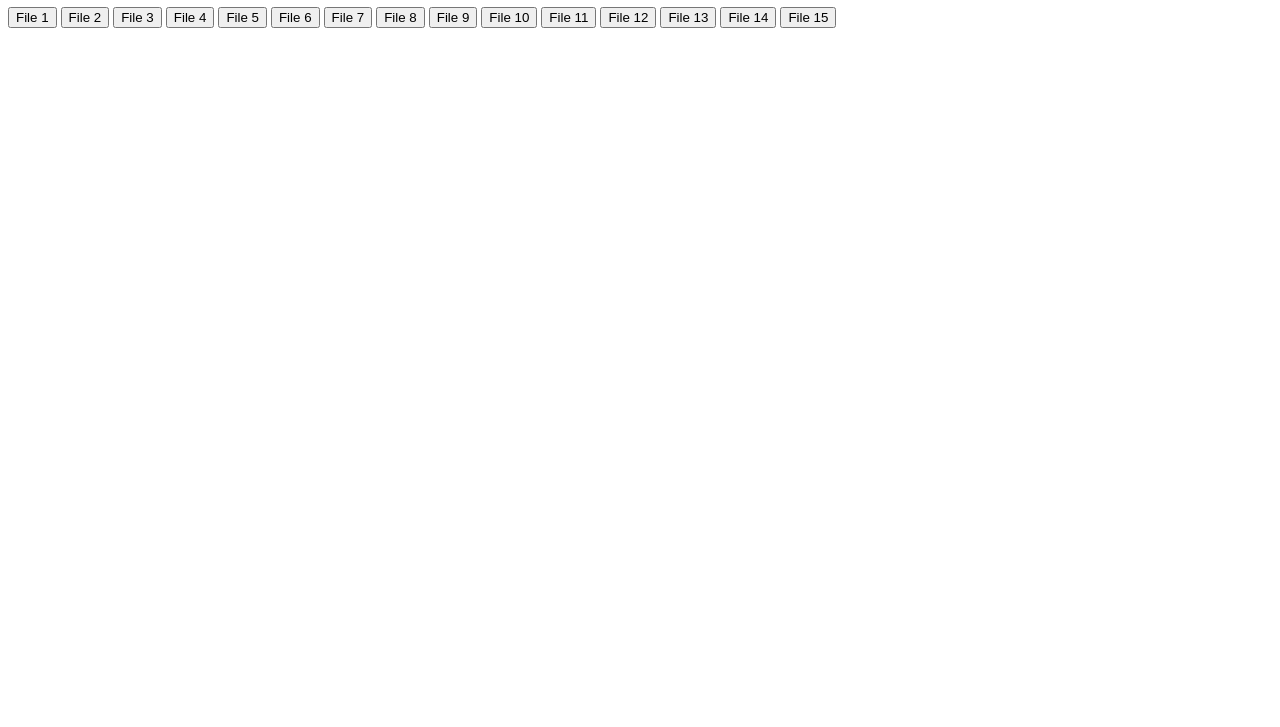
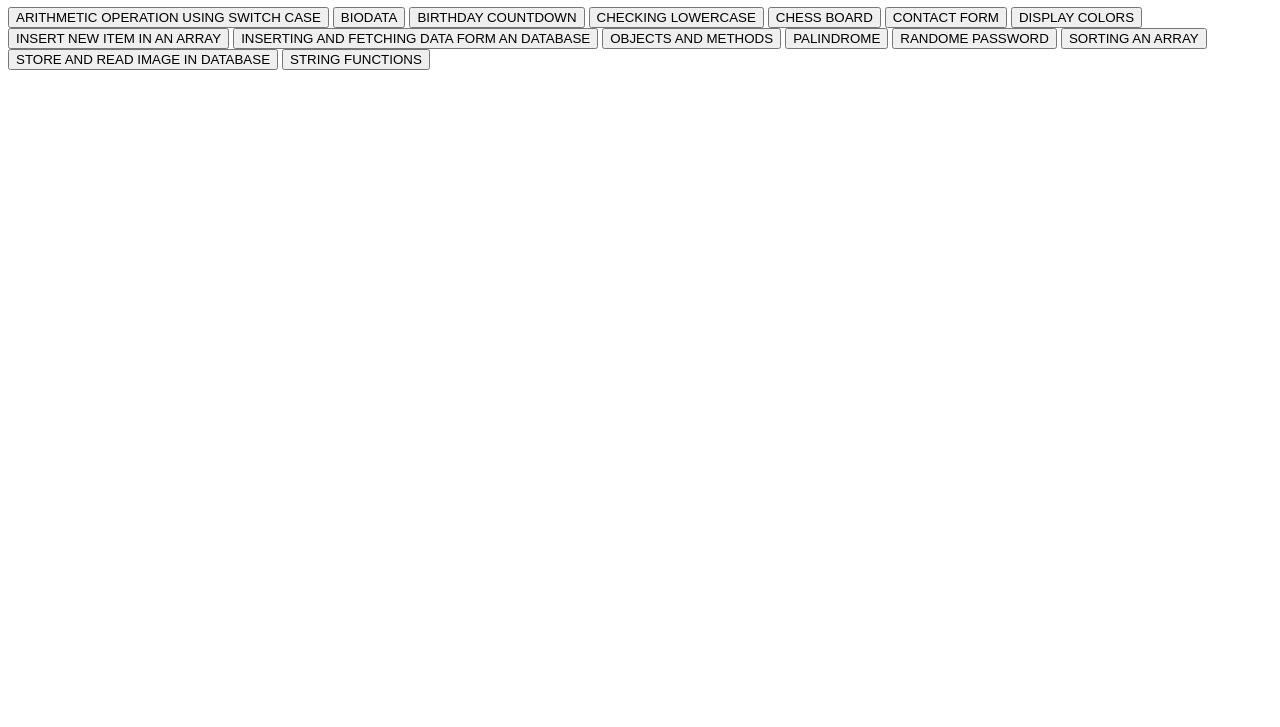
Before and after one commit to T8e8d8d8y/T8e8d8d8y.github.io, a plain HTML site: page index.html in a window 1280 px wide. Shown: the part 73-800 px from the top of the page. Drawn offline with Linux system fonts and the light colour scheme.

Commit message:
Update index.html

```diff
--- a/index.html
+++ b/index.html
@@ -9,21 +9,21 @@
     <h1>Click a button to copy text from a file:</h1>
 
     <!-- Buttons for each file -->
-    <button onclick="copyText('ARITHMETIC OPERATION USING SWITCH CASE.txt')">File 1</button>
-    <button onclick="copyText('BIODATA.txt')">File 2</button>
-    <button onclick="copyText('BIRTHDAY COUNTDOWN.txt')">File 3</button>
-    <button onclick="copyText('CHECKING LOWERCASE.txt')">File 4</button>
-    <button onclick="copyText('CHESS BOARD.txt')">File 5</button>
-    <button onclick="copyText('CONTACT FORM.txt')">File 6</button>
-    <button onclick="copyText('DISPLAY COLORS.txt')">File 7</button>
-    <button onclick="copyText('INSERT NEW ITEM IN AN ARRAY.txt')">File 8</button>
-    <button onclick="copyText('INSERTING AND FETCHING DATA FORM AN DATABASE.txt')">File 9</button>
-    <button onclick="copyText('OBJECTS AND METHODS.txt')">File 10</button>
-    <button onclick="copyText('PALINDROME.txt')">File 11</button>
-    <button onclick="copyText('RANDOME PASSWORD.txt')">File 12</button>
-    <button onclick="copyText('SORTING AN ARRAY.txt')">File 13</button>
-    <button onclick="copyText('STORE AND READ IMAGE IN DATABASE.txt')">File 14</button>
-    <button onclick="copyText('STRING FUNCTIONS.txt')">File 15</button>
+    <button onclick="copyText('ARITHMETIC OPERATION USING SWITCH CASE.txt')">ARITHMETIC OPERATION USING SWITCH CASE</button>
+    <button onclick="copyText('BIODATA.txt')">BIODATA</button>
+    <button onclick="copyText('BIRTHDAY COUNTDOWN.txt')">BIRTHDAY COUNTDOWN</button>
+    <button onclick="copyText('CHECKING LOWERCASE.txt')">CHECKING LOWERCASE</button>
+    <button onclick="copyText('CHESS BOARD.txt')">CHESS BOARD</button>
+    <button onclick="copyText('CONTACT FORM.txt')">CONTACT FORM</button>
+    <button onclick="copyText('DISPLAY COLORS.txt')">DISPLAY COLORS</button>
+    <button onclick="copyText('INSERT NEW ITEM IN AN ARRAY.txt')">INSERT NEW ITEM IN AN ARRAY</button>
+    <button onclick="copyText('INSERTING AND FETCHING DATA FORM AN DATABASE.txt')">INSERTING AND FETCHING DATA FORM AN DATABASE</button>
+    <button onclick="copyText('OBJECTS AND METHODS.txt')">OBJECTS AND METHODS</button>
+    <button onclick="copyText('PALINDROME.txt')">PALINDROME</button>
+    <button onclick="copyText('RANDOME PASSWORD.txt')">RANDOME PASSWORD</button>
+    <button onclick="copyText('SORTING AN ARRAY.txt')">SORTING AN ARRAY</button>
+    <button onclick="copyText('STORE AND READ IMAGE IN DATABASE.txt')">STORE AND READ IMAGE IN DATABASE</button>
+    <button onclick="copyText('STRING FUNCTIONS.txt')">STRING FUNCTIONS</button>
 
     <!-- Hidden textarea to store text -->
     <textarea id="textArea" style="position: absolute; top: -9999px;"></textarea>
```
